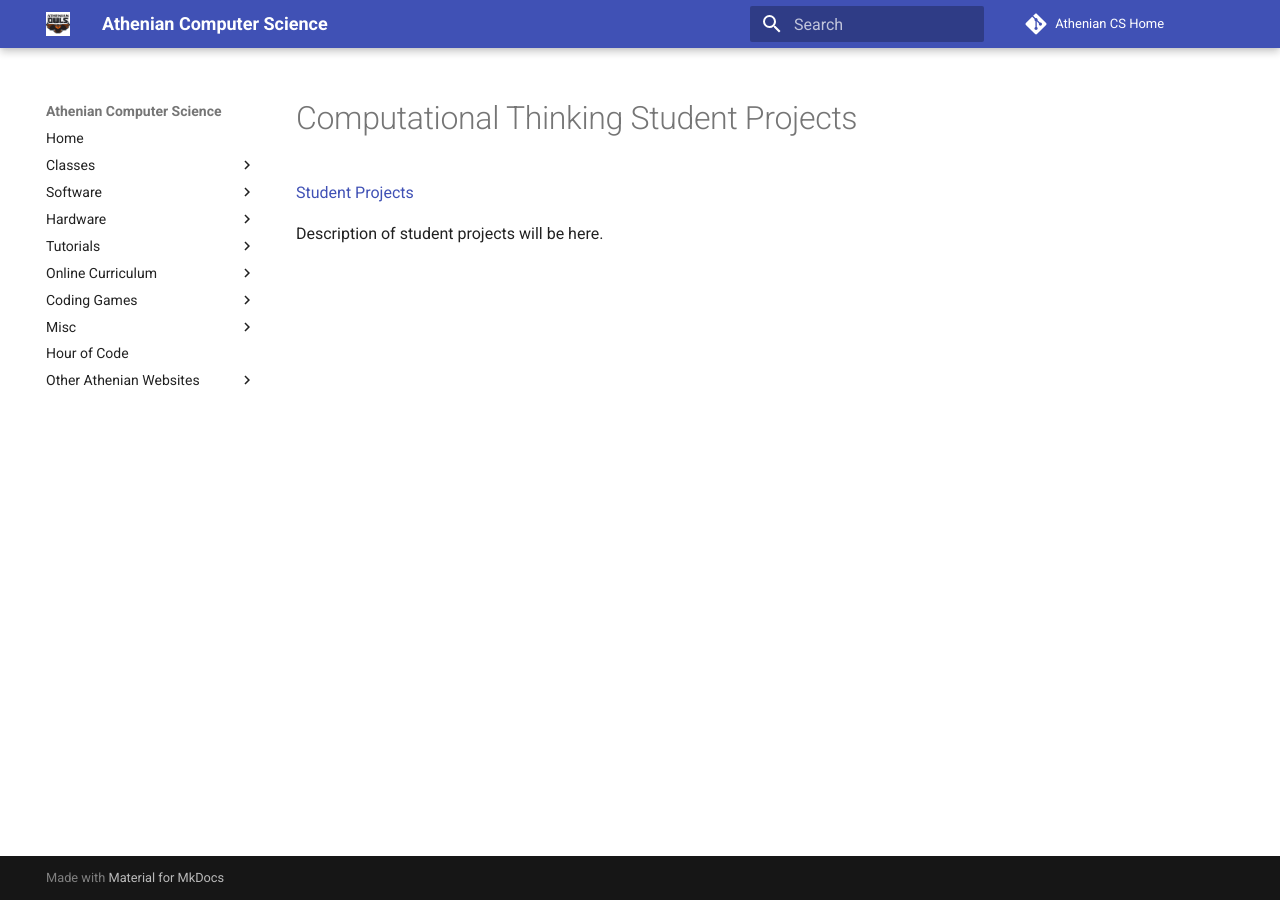
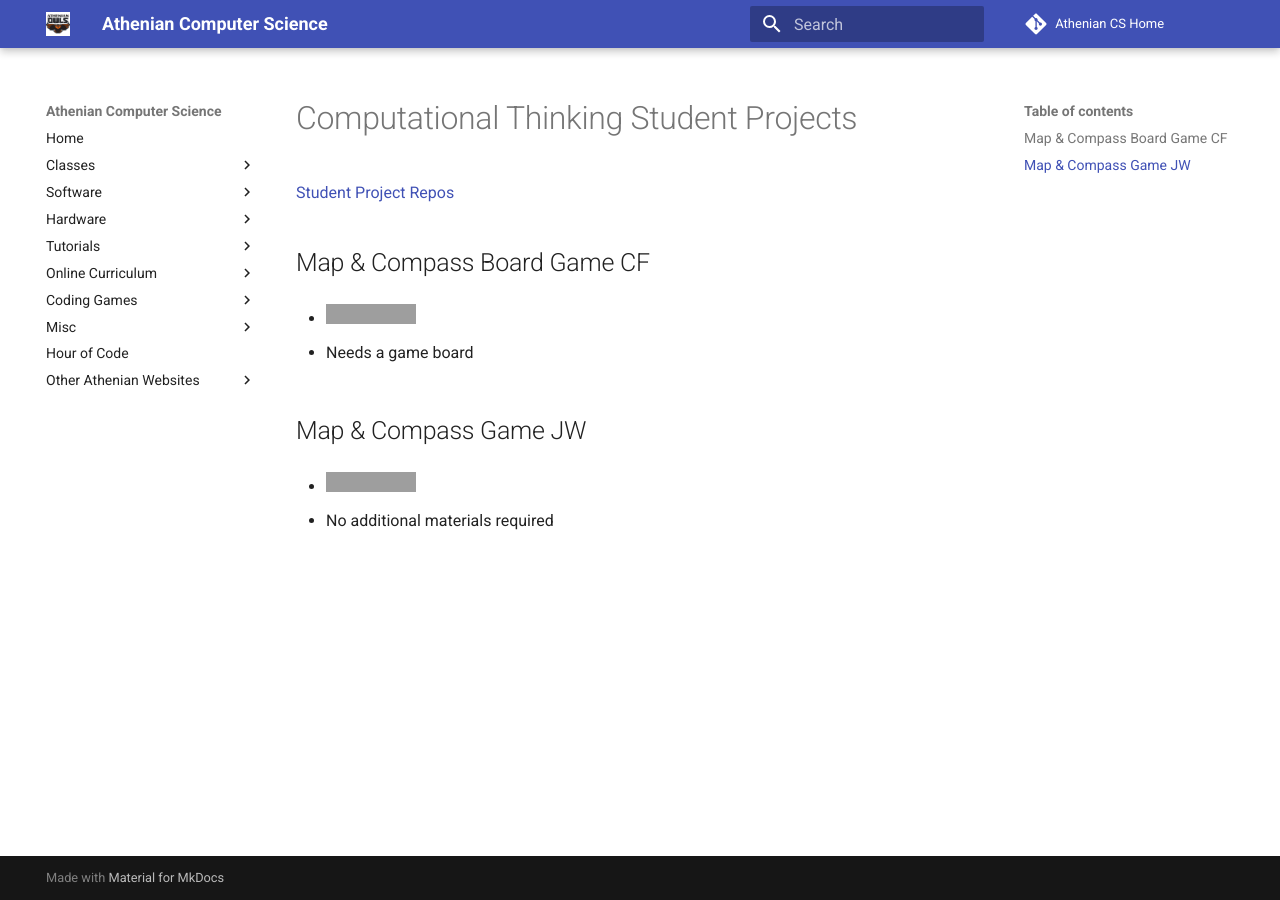
Before and after one commit to athenian-computational-thinking/athenian-cs-mkdocs, an MkDocs documentation site: the page built from docs/ct-projects.md, in a window 1280 px wide. Built offline with MkDocs 1.6.1 and Material for MkDocs 9.7.7, drawn with Linux system fonts in a browser that asks for light colours; comment, search, counter and statistics services are not loaded; grey boxes are pictures that could not be loaded.

Commit message:
Update docs

```diff
--- a/docs/ct-projects.md
+++ b/docs/ct-projects.md
@@ -1,6 +1,13 @@
 # Computational Thinking Student Projects
 
+[Student Project Repos](https://github.com/athenian-ct-projects)
 
-[Student Projects](https://github.com/athenian-ct-projects)
+## Map & Compass Board Game CF
+* [![Run on Repl.it](https://repl.it/badge/github/athenian-ct-projects/Map-Compass-Board-Game-CF)](https://repl.it/github/athenian-ct-projects/Map-Compass-Board-Game-CF)
 
-Description of student projects will be here.
+* Needs a game board
+
+## Map & Compass Game JW
+* [![Run on Repl.it](https://repl.it/badge/github/athenian-ct-projects/Map-Compass-Game-JW)](https://repl.it/github/athenian-ct-projects/Map-Compass-Game-JW)
+
+* No additional materials required
```
Also changed, not shown: docs/ct.md (+1 -0 lines).
